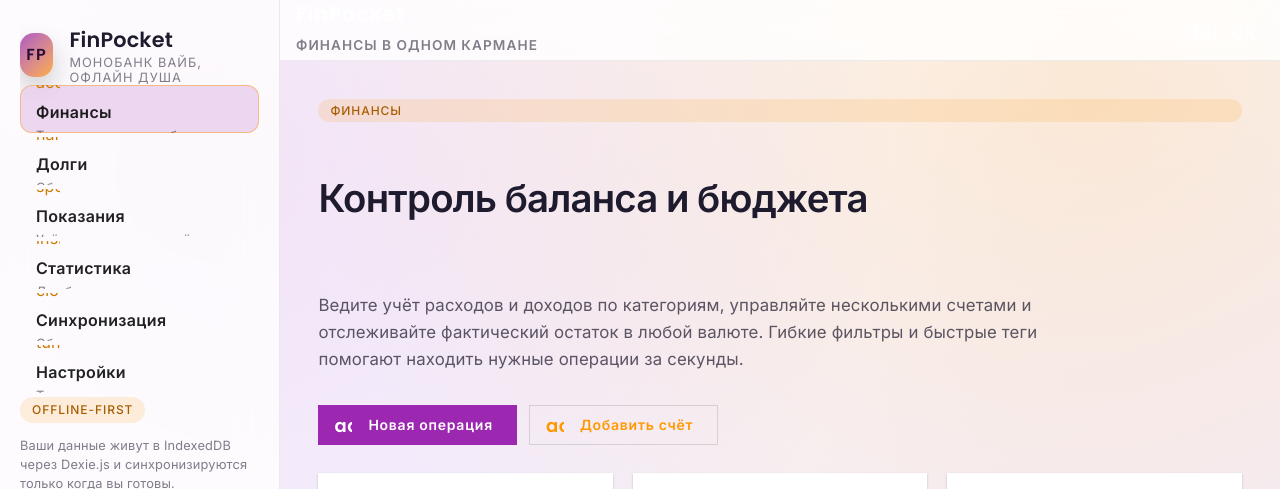
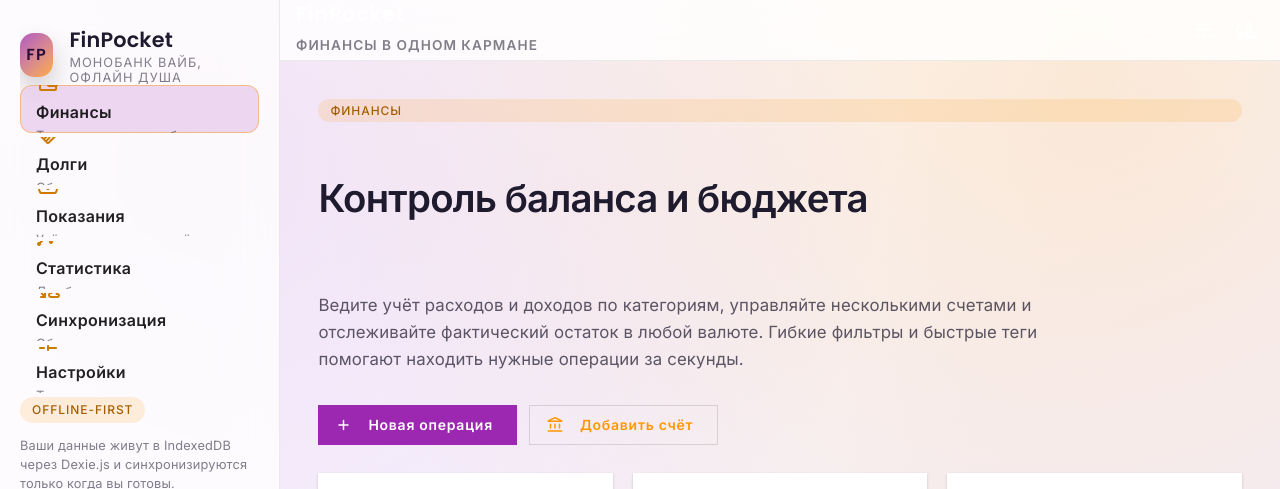
Before and after one commit to OutOfOps/FinPocket, an Angular app: page /finance in a window 1280 px wide. Shown: the top 489 px of the page. Built offline with nearby package versions, Linux system fonts and the light colour scheme.

Commit message:
Fix Material icons font and add demo link

```diff
--- a/src/styles.scss
+++ b/src/styles.scss
@@ -3,6 +3,27 @@
 @import url('https://fonts.googleapis.com/css2?family=Inter:wght@300;400;500;600;700&family=Poppins:wght@500;600&display=swap');
 
 @include finpocket-theme.apply();
+
+// Материальные иконки рендерятся через новую гарнитуру Material Symbols,
+// поэтому переопределяем шрифт и вариации для mat-icon, чтобы символы отображались.
+.mat-icon {
+  font-family: 'Material Symbols Rounded' !important;
+  font-weight: normal;
+  font-style: normal;
+  font-size: 24px;
+  display: inline-flex;
+  align-items: center;
+  justify-content: center;
+  line-height: 1;
+  letter-spacing: normal;
+  text-transform: none;
+  white-space: nowrap;
+  word-wrap: normal;
+  direction: ltr;
+  -webkit-font-feature-settings: 'liga';
+  -webkit-font-smoothing: antialiased;
+  font-variation-settings: 'FILL' 0, 'wght' 400, 'GRAD' 0, 'opsz' 24;
+}
 
 *, *::before, *::after {
   box-sizing: border-box;
```
Also changed, not shown: 1 other file (tests, documents, lock files or other folders).
